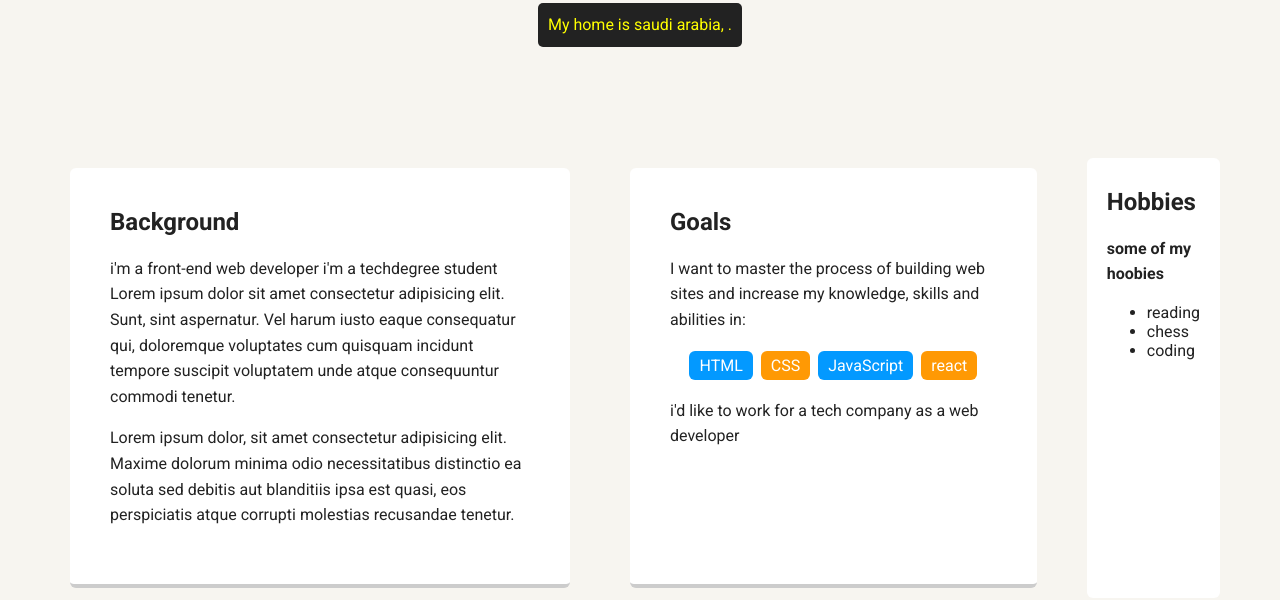
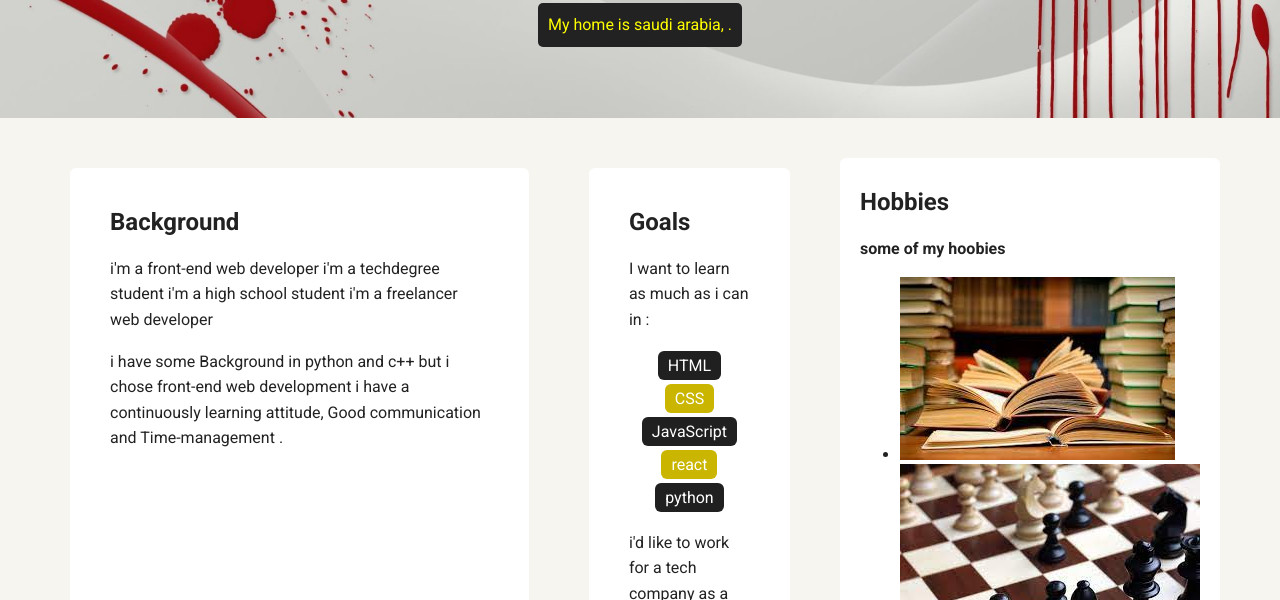
Before and after one commit to Mansour3702/First-techdegree-project, a plain HTML site: page portfolio_update_v1/index.html in a window 1280 px wide. Shown: the part 352-952 px from the top of the page. Drawn offline with Linux system fonts and the light colour scheme; a web font is replaced by a local one.

Commit message:
first project

```diff
--- a/portfolio_update_v1/index.html
+++ b/portfolio_update_v1/index.html
@@ -14,7 +14,7 @@
     <div class="main-nav">
       <ul class="nav">
         <li class="name">Mansour</li>
-        <li><a href="#">Home</a></li>
+        <li><a href="index.html">Home</a></li>
         <li><a href="Experience.html">Experience</a></li>
       </ul>
     </div>
@@ -33,31 +33,25 @@
       <div class="card">
         <h2>Background</h2>
         <p>
-          i'm a front-end web developer i'm a techdegree student Lorem ipsum
-          dolor sit amet consectetur adipisicing elit. Sunt, sint aspernatur.
-          Vel harum iusto eaque consequatur qui, doloremque voluptates cum
-          quisquam incidunt tempore suscipit voluptatem unde atque consequuntur
-          commodi tenetur.
+          i'm a front-end web developer i'm a techdegree student i'm a high
+          school student i'm a freelancer web developer
         </p>
         <p>
-          Lorem ipsum dolor, sit amet consectetur adipisicing elit. Maxime
-          dolorum minima odio necessitatibus distinctio ea soluta sed debitis
-          aut blanditiis ipsa est quasi, eos perspiciatis atque corrupti
-          molestias recusandae tenetur.
+          i have some Background in python and c++ but i chose front-end web
+          development i have a continuously learning attitude, Good
+          communication and Time-management .
         </p>
       </div>
 
       <div class="card">
         <h2>Goals</h2>
-        <p>
-          I want to master the process of building web sites and increase my
-          knowledge, skills and abilities in:
-        </p>
+        <p>I want to learn as much as i can in :</p>
         <ul class="skills">
           <li>HTML</li>
           <li>CSS</li>
           <li>JavaScript</li>
           <li>react</li>
+          <li>python</li>
         </ul>
         <p>i'd like to work for a tech company as a web developer</p>
       </div>
@@ -65,14 +59,20 @@
         <h2>Hobbies</h2>
         <p><strong>some of my hoobies</strong></p>
         <ul>
-          <li>reading</li>
-
-          <li>chess</li>
-          <li>coding</li>
+          <li>
+            <img src="images/reading.jpg" alt="book" />
+          </li>
+          <li>
+            <img src="images/chess.jpg" alt="chess board" />
+          </li>
+          <li>
+            <img src="images/coding.jpg" alt="cods pic" class="Hobbies" />
+          </li>
         </ul>
       </div>
     </main>
     <footer>
+      <nav>
         <ul>
           <li>
             <a href="https://twitter.com/Dextermorgan372" class="social twitter"
@@ -93,6 +93,7 @@
           </li>
         </ul>
         <p class="copyright">Copyright 2022, Mansour Mohsen.</p>
+      </nav>
     </footer>
   </body>
 </html>
--- a/portfolio_update_v1/styles.css
+++ b/portfolio_update_v1/styles.css
@@ -75,7 +75,7 @@ header .profile-image {
   transition: all 0.5s;
 }
 header .profile-image:hover {
-  transform: scale(1.2) rotate(5deg);
+  transform: scale(1.5) rotate(-7deg);
 }
 .tag {
   background-color: #efefef;
@@ -111,14 +111,17 @@ ul.skills {
 .skills li {
   border-radius: 6px;
   display: inline-block;
-  background: #ff9904;
+  background: #cab600;
   color: white;
   padding: 5px 10px;
   margin: 2px;
 }
 
 .skills li:nth-child(odd) {
-  background: #0399ff;
+  background: #202020;
+}
+.hobbies {
+  width: 120;
 }
 
 footer {
```
Also changed, not shown: portfolio_update_v1/Experience.html (added, +14 -0 lines), portfolio_update_v1/images/High_resolution_wallpaper_background_ID_77702140558.jpg (added), portfolio_update_v1/images/chess.jpg (renamed from portfolio_update_v1/images/chess.jfif), portfolio_update_v1/images/chesspic.jpg (added), portfolio_update_v1/images/code.jpg (added), portfolio_update_v1/images/coding.jpg (renamed from portfolio_update_v1/images/coding.jfif), portfolio_update_v1/images/github.svg (added), portfolio_update_v1/images/linkedin.svg (added), portfolio_update_v1/images/me.png (added), portfolio_update_v1/images/portland.jpg (added), portfolio_update_v1/images/reading.jpg (renamed from portfolio_update_v1/images/reading.jfif), portfolio_update_v1/images/twitter.svg (added), 4 other files. Lines whose indentation alone changed are shown as unchanged.
